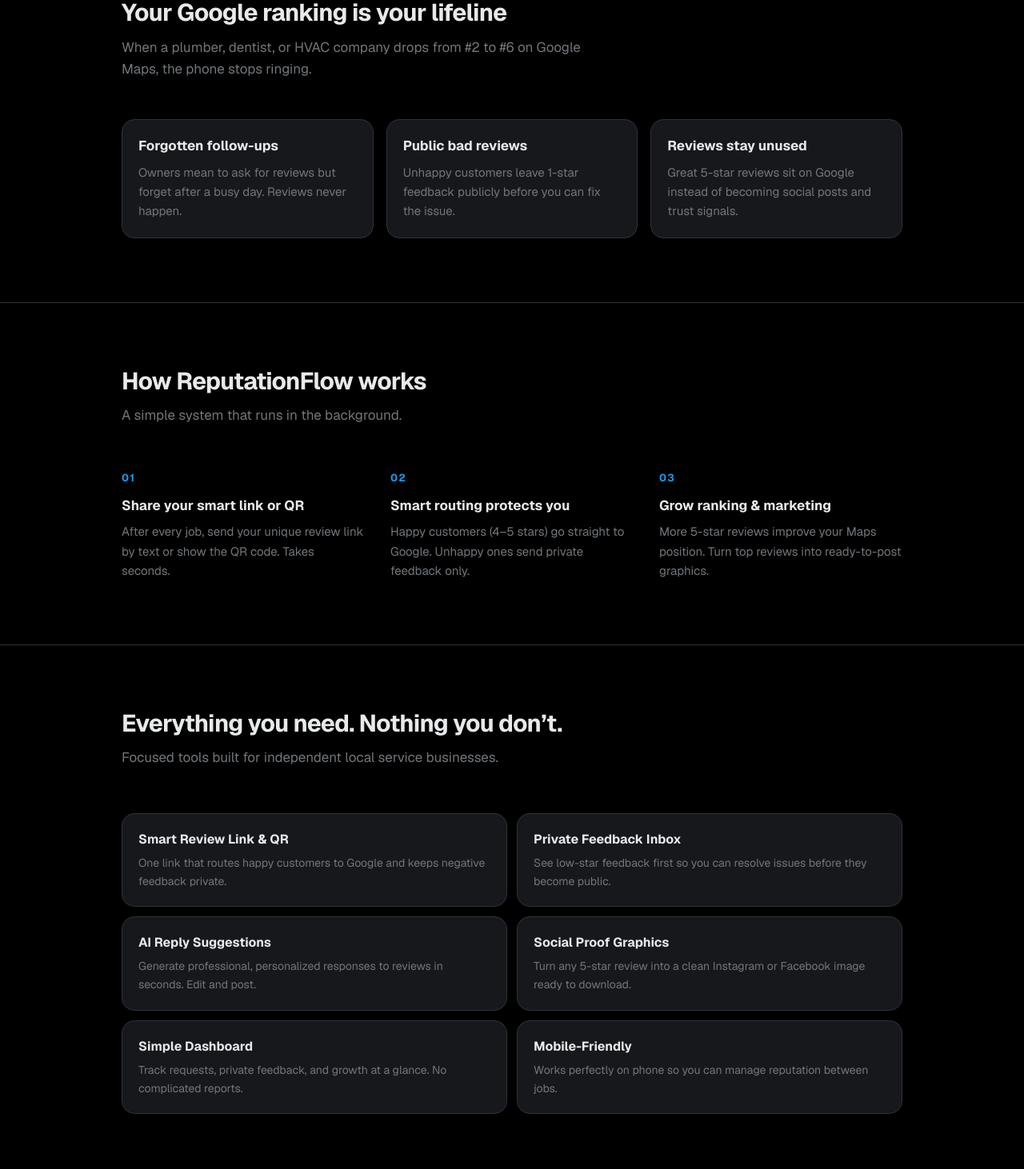
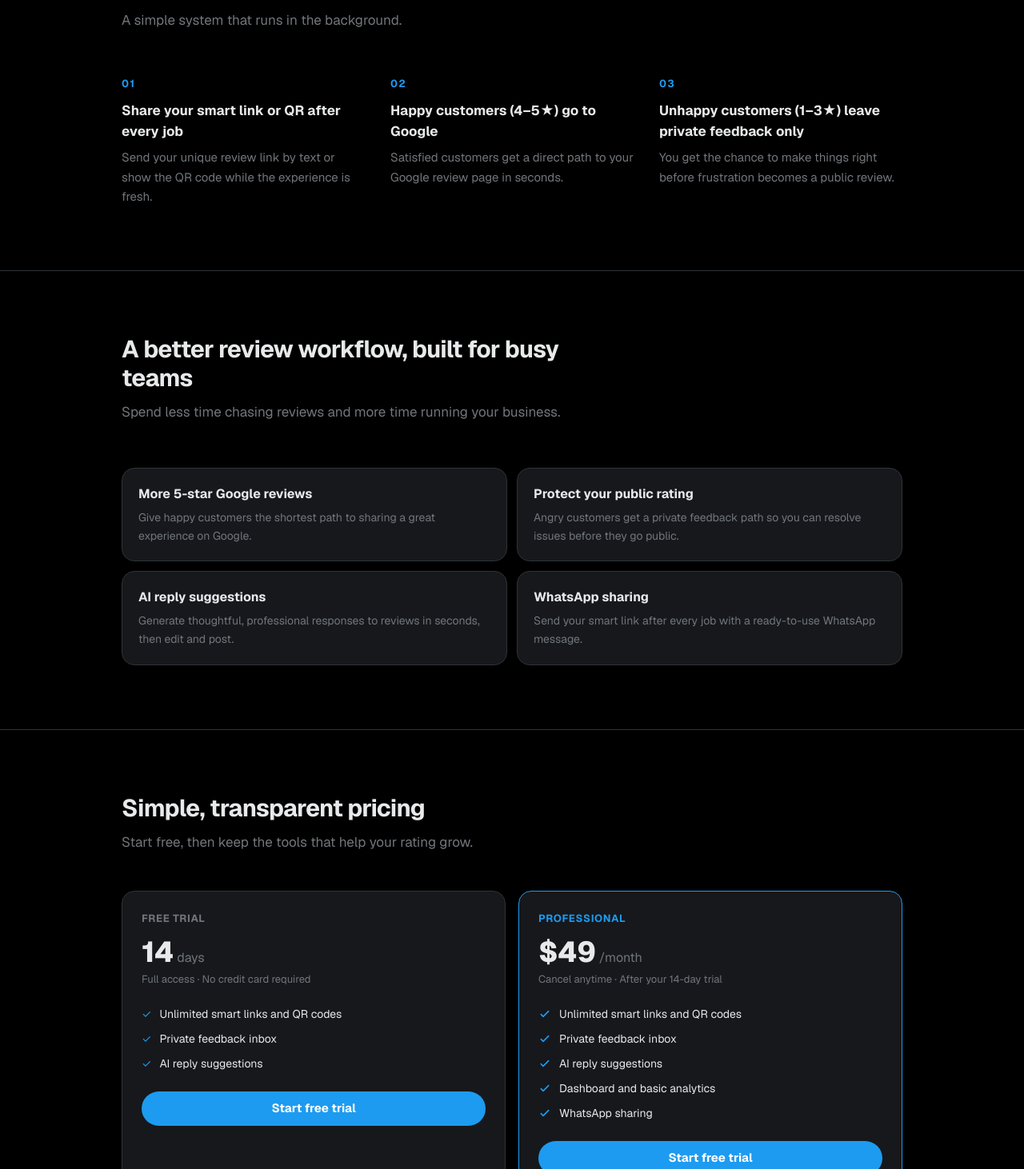
Before and after one commit to godswillphilip831-design/reputationflow, a Next.js app: page / in a window 1280 px wide. Shown: the part 868-2330 px from the top of the page at 80% size. Built offline with nearby package versions, Linux system fonts and the light colour scheme; no server answers.

Commit message:
Landing page: how it works, benefits, pricing, stronger CTAs

```diff
--- a/src/app/page.tsx
+++ b/src/app/page.tsx
@@ -37,8 +37,8 @@
               <a href="#how-it-works" className="hover:text-[#e7e9ea] transition">
                 How it works
               </a>
-              <a href="#features" className="hover:text-[#e7e9ea] transition">
-                Features
+              <a href="#benefits" className="hover:text-[#e7e9ea] transition">
+                Benefits
               </a>
               <a href="#pricing" className="hover:text-[#e7e9ea] transition">
                 Pricing
@@ -77,9 +77,8 @@
                 <span className="text-[#1d9bf0]">Protect your rating.</span>
               </h1>
               <p className="mt-6 text-[17px] sm:text-xl text-[#71767b] leading-relaxed max-w-xl">
-                ReputationFlow helps local service businesses collect more 5-star
-                Google reviews, keep negative feedback private, and turn happy
-                customers into marketing assets.
+                Collect more 5-star Google reviews while giving unhappy customers
+                a private path to reach you.
               </p>
               <div className="mt-10 flex flex-col sm:flex-row items-start gap-3">
                 <Link
@@ -96,51 +95,8 @@
                 </a>
               </div>
               <p className="mt-5 text-[13px] text-[#71767b]">
-                No credit card required · Setup in under 5 minutes
+                Setup in under 5 minutes · No credit card required for your trial
               </p>
-            </div>
-          </div>
-        </section>
-
-        {/* Problem */}
-        <section className="border-t border-[#2f3336]">
-          <div className="max-w-5xl mx-auto px-4 sm:px-6 py-16 sm:py-20">
-            <div className="max-w-xl mb-12">
-              <h2 className="text-2xl sm:text-3xl font-bold tracking-tight text-[#e7e9ea]">
-                Your Google ranking is your lifeline
-              </h2>
-              <p className="mt-3 text-[17px] text-[#71767b] leading-relaxed">
-                When a plumber, dentist, or HVAC company drops from #2 to #6 on
-                Google Maps, the phone stops ringing.
-              </p>
-            </div>
-            <div className="grid sm:grid-cols-3 gap-4">
-              {[
-                {
-                  title: "Forgotten follow-ups",
-                  desc: "Owners mean to ask for reviews but forget after a busy day. Reviews never happen.",
-                },
-                {
-                  title: "Public bad reviews",
-                  desc: "Unhappy customers leave 1-star feedback publicly before you can fix the issue.",
-                },
-                {
-                  title: "Reviews stay unused",
-                  desc: "Great 5-star reviews sit on Google instead of becoming social posts and trust signals.",
-                },
-              ].map((item) => (
-                <div
-                  key={item.title}
-                  className="rounded-2xl border border-[#2f3336] bg-[#16181c] p-5"
-                >
-                  <h3 className="text-[17px] font-bold text-[#e7e9ea]">
-                    {item.title}
-                  </h3>
-                  <p className="mt-2 text-[15px] text-[#71767b] leading-relaxed">
-                    {item.desc}
-                  </p>
-                </div>
-              ))}
             </div>
           </div>
         </section>
@@ -160,18 +116,18 @@
               {[
                 {
                   step: "01",
-                  title: "Share your smart link or QR",
-                  desc: "After every job, send your unique review link by text or show the QR code. Takes seconds.",
+                  title: "Share your smart link or QR after every job",
+                  desc: "Send your unique review link by text or show the QR code while the experience is fresh.",
                 },
                 {
                   step: "02",
-                  title: "Smart routing protects you",
-                  desc: "Happy customers (4–5 stars) go straight to Google. Unhappy ones send private feedback only.",
+                  title: "Happy customers (4–5★) go to Google",
+                  desc: "Satisfied customers get a direct path to your Google review page in seconds.",
                 },
                 {
                   step: "03",
-                  title: "Grow ranking & marketing",
-                  desc: "More 5-star reviews improve your Maps position. Turn top reviews into ready-to-post graphics.",
+                  title: "Unhappy customers (1–3★) leave private feedback only",
+                  desc: "You get the chance to make things right before frustration becomes a public review.",
                 },
               ].map((item) => (
                 <div key={item.step}>
@@ -190,42 +146,34 @@
           </div>
         </section>
 
-        {/* Features */}
-        <section id="features" className="border-t border-[#2f3336]">
+        {/* Benefits */}
+        <section id="benefits" className="border-t border-[#2f3336]">
           <div className="max-w-5xl mx-auto px-4 sm:px-6 py-16 sm:py-20">
             <div className="max-w-xl mb-14">
               <h2 className="text-2xl sm:text-3xl font-bold tracking-tight text-[#e7e9ea]">
-                Everything you need. Nothing you don’t.
+                A better review workflow, built for busy teams
               </h2>
               <p className="mt-3 text-[17px] text-[#71767b]">
-                Focused tools built for independent local service businesses.
+                Spend less time chasing reviews and more time running your business.
               </p>
             </div>
             <div className="grid sm:grid-cols-2 gap-3">
               {[
                 {
-                  title: "Smart Review Link & QR",
-                  desc: "One link that routes happy customers to Google and keeps negative feedback private.",
+                  title: "More 5-star Google reviews",
+                  desc: "Give happy customers the shortest path to sharing a great experience on Google.",
                 },
                 {
-                  title: "Private Feedback Inbox",
-                  desc: "See low-star feedback first so you can resolve issues before they become public.",
+                  title: "Protect your public rating",
+                  desc: "Angry customers get a private feedback path so you can resolve issues before they go public.",
                 },
                 {
-                  title: "AI Reply Suggestions",
-                  desc: "Generate professional, personalized responses to reviews in seconds. Edit and post.",
+                  title: "AI reply suggestions",
+                  desc: "Generate thoughtful, professional responses to reviews in seconds, then edit and post.",
                 },
                 {
-                  title: "Social Proof Graphics",
-                  desc: "Turn any 5-star review into a clean Instagram or Facebook image ready to download.",
-                },
-                {
-                  title: "Simple Dashboard",
-                  desc: "Track requests, private feedback, and growth at a glance. No complicated reports.",
-                },
-                {
-                  title: "Mobile-Friendly",
-                  desc: "Works perfectly on phone so you can manage reputation between jobs.",
+                  title: "WhatsApp sharing",
+                  desc: "Send your smart link after every job with a ready-to-use WhatsApp message.",
                 },
               ].map((item) => (
                 <div
@@ -252,31 +200,55 @@
                 Simple, transparent pricing
               </h2>
               <p className="mt-3 text-[17px] text-[#71767b]">
-                One plan. Built for single-location local businesses.
+                Start free, then keep the tools that help your rating grow.
               </p>
             </div>
-            <div className="max-w-sm">
+            <div className="grid gap-4 md:grid-cols-2">
               <div className="rounded-2xl border border-[#2f3336] bg-[#16181c] p-6">
+                <p className="text-[13px] font-bold uppercase tracking-wider text-[#71767b]">
+                  Free trial
+                </p>
+                <div className="mt-3 flex items-baseline gap-1">
+                  <span className="text-4xl font-extrabold text-[#e7e9ea]">14</span>
+                  <span className="text-[#71767b]">days</span>
+                </div>
+                <p className="mt-1 text-[13px] text-[#71767b]">Full access · No credit card required</p>
+                <ul className="mt-6 space-y-2.5">
+                  {[
+                    "Unlimited smart links and QR codes",
+                    "Private feedback inbox",
+                    "AI reply suggestions",
+                  ].map((feature) => (
+                    <li key={feature} className="flex items-start gap-2.5 text-[14px]">
+                      <span className="text-[#1d9bf0]">✓</span>
+                      <span className="text-[#e7e9ea]">{feature}</span>
+                    </li>
+                  ))}
+                </ul>
+                <Link href="/signup" className="mt-6 inline-flex w-full items-center justify-center rounded-full bg-[#1d9bf0] px-5 py-2.5 text-[15px] font-bold text-white transition hover:bg-[#1a8cd8]">
+                  Start free trial
+                </Link>
+              </div>
+              <div className="rounded-2xl border border-[#1d9bf0] bg-[#16181c] p-6">
                 <p className="text-[13px] font-bold text-[#1d9bf0] uppercase tracking-wider">
                   Professional
                 </p>
                 <div className="mt-3 flex items-baseline gap-1">
                   <span className="text-4xl font-extrabold text-[#e7e9ea]">
-                    $79
+                    $49
                   </span>
                   <span className="text-[#71767b]">/month</span>
                 </div>
                 <p className="mt-1 text-[13px] text-[#71767b]">
-                  Cancel anytime · 14-day free trial
+                  Cancel anytime · After your 14-day trial
                 </p>
                 <ul className="mt-6 space-y-2.5">
                   {[
-                    "Unlimited smart review links & QR codes",
+                    "Unlimited smart links and QR codes",
                     "Private feedback inbox",
-                    "AI review reply suggestions",
-                    "Social proof graphic generator",
-                    "Dashboard & basic analytics",
-                    "Email support",
+                    "AI reply suggestions",
+                    "Dashboard and basic analytics",
+                    "WhatsApp sharing",
                   ].map((feature) => (
                     <li
                       key={feature}
@@ -299,10 +271,7 @@
                     </li>
                   ))}
                 </ul>
-                <Link
-                  href="/signup"
-                  className="mt-6 w-full inline-flex items-center justify-center rounded-full bg-[#1d9bf0] px-5 py-2.5 text-[15px] font-bold text-white hover:bg-[#1a8cd8] transition"
-                >
+                <Link href="/signup" className="mt-6 inline-flex w-full items-center justify-center rounded-full bg-[#1d9bf0] px-5 py-2.5 text-[15px] font-bold text-white transition hover:bg-[#1a8cd8]">
                   Start free trial
                 </Link>
               </div>
@@ -315,17 +284,16 @@
           <div className="max-w-5xl mx-auto px-4 sm:px-6 py-16 sm:py-20">
             <div className="max-w-xl">
               <h2 className="text-2xl sm:text-3xl font-bold tracking-tight text-[#e7e9ea]">
-                Ready to grow your Google reviews?
+                Ready to protect your Google rating?
               </h2>
               <p className="mt-3 text-[17px] text-[#71767b]">
-                Join local businesses that use ReputationFlow to protect and grow
-                their online reputation.
+                Start building a stronger review engine after your very next job.
               </p>
               <Link
                 href="/signup"
                 className="mt-8 inline-flex items-center justify-center rounded-full bg-[#e7e9ea] px-6 py-3 text-[15px] font-bold text-black hover:bg-white transition"
               >
-                Start your free trial
+                Start free trial
               </Link>
             </div>
           </div>
@@ -342,16 +310,9 @@
               </div>
               <span className="font-bold text-[#e7e9ea]">ReputationFlow</span>
             </div>
-            <div className="flex items-center gap-6 text-[13px] text-[#71767b]">
-              <Link href="/privacy" className="hover:text-[#e7e9ea] transition">
-                Privacy
-              </Link>
-              <Link href="/terms" className="hover:text-[#e7e9ea] transition">
-                Terms
-              </Link>
-              <span>
-                © {new Date().getFullYear()} ReputationFlow
-              </span>
+            <div className="flex flex-wrap items-center gap-4 text-[13px] text-[#71767b]">
+              <span>Powered by ReputationFlow</span>
+              <span>© {new Date().getFullYear()} ReputationFlow</span>
             </div>
           </div>
         </div>
```
